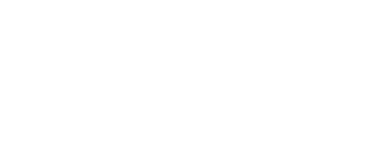
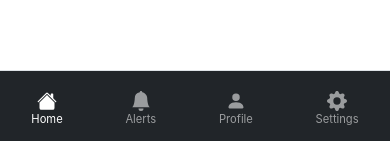
Before and after one commit to olowolawio123/movie-stream-site, a React (Create React App) app: page /home in a window 390 px wide. Shown: the part 700-841 px from the top of the page. Built offline with nearby package versions, Linux system fonts and the light colour scheme; no server answers.

Commit message:
new pages added and working perfectly

```diff
--- a/package.json
+++ b/package.json
@@ -13,6 +13,7 @@
     "react": "^19.1.0",
     "react-bootstrap": "^2.10.9",
     "react-dom": "^19.1.0",
+    "react-icons": "^5.5.0",
     "react-router-dom": "^7.5.3",
     "react-scripts": "5.0.1",
     "react-toastify": "^11.0.5",
--- a/src/App.js
+++ b/src/App.js
@@ -11,6 +11,10 @@
 import MyListSection from "./components/MyListSection";
 import Settings from "./pages/Settings";
 import ForgotPassword from "./pages/ForgotPassword";
+import NotificationPage from "./pages/NotificationPage";
+
+
+
 
 
 
@@ -18,7 +22,7 @@
 function App() {
   return (
     <Router>
-      <div className="bg-black min-h-screen text-white">
+      <div className="bg-black min-h-screen text-white h-100 ">
         <Routes>
         <Route path="/home" element={<Home />} />
           <Route path="/" element={<Signup />} />
@@ -32,10 +36,13 @@
           <Route path="/MyListSection" element={<MyListSection />} />
           <Route path="/settings" element={<Settings />} />
           <Route path="/forgot-password" element={<ForgotPassword />} />
+          <Route path="/NotificationPage" element={<NotificationPage />} />
+
 
 
         </Routes>
       </div>
+
     </Router>
   );
 }
--- a/src/components/Header.jsx
+++ b/src/components/Header.jsx
@@ -91,6 +91,7 @@
             <Nav.Link href="/MyListSection">My List</Nav.Link>
           </Nav>
 
+          {/* Search Form */}
           <Form className="d-flex me-3" onSubmit={handleSearch}>
             <FormControl
               type="search"
@@ -102,7 +103,9 @@
             <Button variant="outline-light" type="submit">Search</Button>
           </Form>
 
-          <Nav className="align-items-center">
+          {/* Notifications + Profile/Settings only visible on md and up */}
+          <Nav className="align-items-center d-none d-md-flex">
+            {/* Notifications */}
             <NavDropdown
               title={
                 <div style={{ position: "relative" }}>
@@ -139,6 +142,7 @@
               )}
             </NavDropdown>
 
+            {/* Profile Dropdown */}
             <NavDropdown
               title={
                 <Image
--- /dev/null
+++ b/src/components/MobileFooter.jsx
@@ -0,0 +1,46 @@
+// src/components/MobileFooter.jsx
+import React from "react";
+import { NavLink } from "react-router-dom";
+import { Navbar, Nav } from "react-bootstrap";
+import { BsHouseFill, BsPersonFill, BsGearFill, BsBellFill } from "react-icons/bs";
+
+const MobileFooter = () => {
+  return (
+    <Navbar
+      fixed="bottom"
+      bg="dark"
+      variant="dark"
+      className="d-md-none justify-content-around py-2 border-top"
+    >
+      <Nav>
+        <NavLink to="/Home" className="nav-link text-center">
+          <BsHouseFill size={20} />
+          <div style={{ fontSize: "0.7rem" }}>Home</div>
+        </NavLink>
+      </Nav>
+
+      <Nav>
+        <NavLink to="/NotificationPage" className="nav-link text-center">
+          <BsBellFill size={20} />
+          <div style={{ fontSize: "0.7rem" }}>Alerts</div>
+        </NavLink>
+      </Nav>
+
+      <Nav>
+        <NavLink to="/Profile" className="nav-link text-center">
+          <BsPersonFill size={20} />
+          <div style={{ fontSize: "0.7rem" }}>Profile</div>
+        </NavLink>
+      </Nav>
+
+      <Nav>
+        <NavLink to="/settings" className="nav-link text-center">
+          <BsGearFill size={20} />
+          <div style={{ fontSize: "0.7rem" }}>Settings</div>
+        </NavLink>
+      </Nav>
+    </Navbar>
+  );
+};
+
+export default MobileFooter;
--- a/src/components/MyListSection.jsx
+++ b/src/components/MyListSection.jsx
@@ -5,6 +5,7 @@
 import { Link } from "react-router-dom";
 import { useAuth } from "../context/AuthContext";
 import Header from "../components/Header";
+import MobileFooter from "../components/MobileFooter";
 
 const MyListSection = ({ showHeader = true }) => {
   const { user } = useAuth();
@@ -150,6 +151,7 @@
           </Row>
         )}
       </div>
+      <MobileFooter />
     </>
   );
 };
--- a/src/pages/Home.jsx
+++ b/src/pages/Home.jsx
@@ -6,6 +6,7 @@
 import { db } from "../firebase";
 import { useAuth } from "../context/AuthContext";
 import Header from "../components/Header";
+import MobileFooter from "../components/MobileFooter";
 
 const API_KEY = process.env.REACT_APP_TMDB_API_KEY;
 
@@ -134,6 +135,7 @@
           <p>No movies found.</p>
         )}
       </Container>
+      <MobileFooter />
     </>
   );
 };
--- /dev/null
+++ b/src/pages/NotificationPage.jsx
@@ -0,0 +1,107 @@
+import React, { useEffect, useState, useCallback } from "react";
+import { Container, ListGroup, Button, Spinner } from "react-bootstrap";
+import { useAuth } from "../context/AuthContext";
+import { db } from "../firebase";
+import {
+  collection,
+  getDocs,
+  doc,
+  updateDoc,
+  increment,
+} from "firebase/firestore";
+import { toast } from "react-toastify";
+import Header from "../components/Header";
+import MobileFooter from "../components/MobileFooter";
+
+const NotificationPage = () => {
+  const { user } = useAuth();
+  const [notifications, setNotifications] = useState([]);
+  const [loading, setLoading] = useState(true);
+
+  // ✅ Stable function with useCallback
+  const fetchNotifications = useCallback(async () => {
+    if (!user) return;
+
+    try {
+      const ref = collection(db, "users", user.uid, "notifications");
+      const snap = await getDocs(ref);
+      const data = snap.docs.map((doc) => ({ id: doc.id, ...doc.data() }));
+      setNotifications(data);
+    } catch (err) {
+      console.error("Error fetching notifications:", err);
+      toast.error("Failed to fetch notifications.");
+    } finally {
+      setLoading(false);
+    }
+  }, [user]);
+
+  const handleClaim = async (notifId) => {
+    if (!user) return;
+
+    try {
+      await updateDoc(doc(db, "users", user.uid, "notifications", notifId), {
+        claimed: true,
+      });
+
+      await updateDoc(doc(db, "users", user.uid), {
+        points: increment(5),
+      });
+
+      setNotifications((prev) =>
+        prev.map((n) => (n.id === notifId ? { ...n, claimed: true } : n))
+      );
+
+      toast.success("🎉 5 points claimed!");
+    } catch (err) {
+      console.error("Claim failed:", err);
+      toast.error("Something went wrong.");
+    }
+  };
+
+  // ✅ Now safe with no warnings
+  useEffect(() => {
+    fetchNotifications();
+  }, [fetchNotifications]);
+
+  return (
+    <>
+      <Header />
+      <Container className="mt-4 text-white">
+        <h2>Your Notifications</h2>
+
+        {loading ? (
+          <div className="text-center mt-4">
+            <Spinner animation="border" variant="light" />
+          </div>
+        ) : notifications.length === 0 ? (
+          <p className="mt-3">No notifications yet.</p>
+        ) : (
+          <ListGroup variant="flush">
+            {notifications.map((note) => (
+              <ListGroup.Item
+                key={note.id}
+                className="bg-dark text-white d-flex justify-content-between align-items-center"
+              >
+                <span>{note.message}</span>
+                {!note.claimed ? (
+                  <Button
+                    variant="success"
+                    size="sm"
+                    onClick={() => handleClaim(note.id)}
+                  >
+                    Claim +5
+                  </Button>
+                ) : (
+                  <span className="text-success">Claimed</span>
+                )}
+              </ListGroup.Item>
+            ))}
+          </ListGroup>
+        )}
+      </Container>
+      <MobileFooter />
+    </>
+  );
+};
+
+export default NotificationPage;
--- a/src/pages/Profile.jsx
+++ b/src/pages/Profile.jsx
@@ -8,6 +8,7 @@
 import { useAuth } from '../context/AuthContext';
 import { doc, getDoc } from 'firebase/firestore';
 import { db } from '../firebase';
+import MobileFooter from "../components/MobileFooter";
 
 const Profile = () => {
   const { user } = useAuth();
@@ -61,6 +62,7 @@
           </Tab>
         </Tabs>
       </Container>
+      <MobileFooter />
     </>
   );
 };
--- a/src/pages/SearchResults.jsx
+++ b/src/pages/SearchResults.jsx
@@ -6,6 +6,7 @@
 import { doc, setDoc, collection, addDoc } from "firebase/firestore";
 import { db } from "../firebase";
 import { useAuth } from "../context/AuthContext";
+import MobileFooter from "../components/MobileFooter";
 
 const API_KEY = process.env.REACT_APP_TMDB_API_KEY;
 
@@ -127,6 +128,8 @@
           </Row>
         )}
       </Container>
+
+     <MobileFooter />
     </>
   );
 };
--- a/src/pages/Settings.jsx
+++ b/src/pages/Settings.jsx
@@ -7,6 +7,8 @@
 import { useNavigate } from "react-router-dom";
 import Header from "../components/Header";
 import { toast } from "react-toastify";
+import MobileFooter from "../components/MobileFooter";
+
 
 const SettingsPage = () => {
   const { user, logout } = useAuth();
@@ -145,6 +147,8 @@
           </Col>
         </Row>
       </Container>
+
+      <MobileFooter />
     </>
   );
 };
--- a/src/pages/Wishlist.jsx
+++ b/src/pages/Wishlist.jsx
@@ -2,6 +2,7 @@
 import { useAuth } from "../context/AuthContext";
 import { db } from "../firebase"; // If using multiple
 import { doc, updateDoc } from "firebase/firestore";
+import MobileFooter from "../components/MobileFooter";
 
 const movies = [
   { id: 1, title: "Movie A" },
@@ -20,6 +21,7 @@
   };
 
   return (
+    <>
     <div>
       <h2>My Wishlist</h2>
       {movies.map((movie) => (
@@ -31,5 +33,8 @@
         </div>
       ))}
     </div>
+    <MobileFooter />
+    </>
+
   );
 }
```
Also changed, not shown: 1 other file (tests, documents, lock files or other folders).
